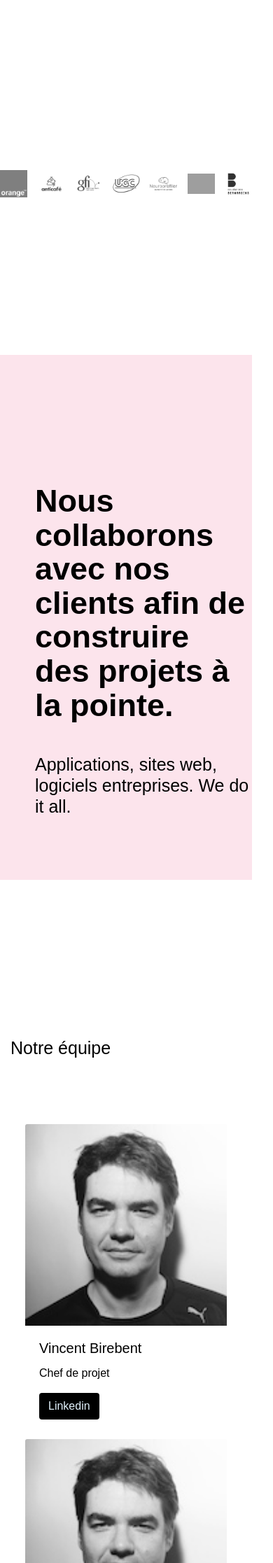
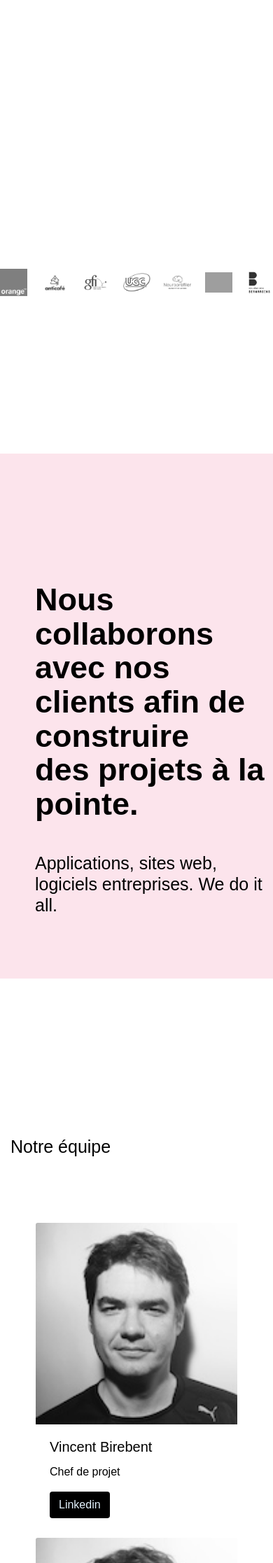
Before and after one commit to psteeve/cstar-industries.github.io, a Jekyll site: the page index.html, which Jekyll copies as it is, in a window 390 px wide. Shown: the part 745-2978 px from the top of the page at 70% size. Built offline with Jekyll 4.4.1, drawn with Linux system fonts in a browser that asks for light colours; grey boxes are pictures that could not be loaded.

Commit message:
margins responsive

```diff
--- a/index.html
+++ b/index.html
@@ -17,13 +17,13 @@
         </div>
       </header>
 
-      <section class="row section1">
+      <section class="container-sm-fluid row section1">
         <h1 class="title"><span id="cstarTitle">cstar industries</span> est une agence
           de développement web à Paris.
         </h1>
       </section>
 
-      <section class="col-lg-12 row section2">
+      <section class="container-sm-fluid row section2">
         <img class="logosClients" src="./images/logos/Orange_logo.png" alt="logo orange">
         <img class="logosClients" src="./images/logos/anticafé.png" alt="logo Anticafé">
         <img class="logosClients" src="./images/logos/logo_GFI_2011.jpg" alt="logo GFI">
@@ -33,7 +33,7 @@
         <img class="logosClients" src="./images/logos/bernardins.jpeg" alt="logo Bernardins">
       </section>
 
-      <section class="col-lg-12 row section3">
+      <section class="container-sm-fluid row section3">
         <h1 class="title2" id="sec3">Nous collaborons avec nos<br />
           clients afin de construire<br />
           des projets à la pointe.</h1>
@@ -43,7 +43,7 @@
       <div class="section4">
         <h2 class="subtitleLight">Notre équipe</h2>
       </div>
-      <section class="col-lg-12 row subSection4 d-flex justify-content-center">
+      <section class="container-sm-fluid row subSection4 d-flex justify-content-center">
         <div class="card m-1" style="width: 18rem;">
           <img class="card-img-top" src="./images/eric-cestari.JPG" alt="Eric Cestar Avatar">
           <div class="card-body">
@@ -95,7 +95,7 @@
         </div>
       </section>
 
-      <section class="col-lg-12 row section5">
+      <section class="container-sm-fluid row section5">
         <div class="topSection5 d-flex justify-content-md-between flex-md-row flex-column">
           <h1 class="title2">Contactez-nous!</h1>
           <h1 class="subtitle">cstar@cstar.io</h1>
--- a/stylesheets/css/home.css
+++ b/stylesheets/css/home.css
@@ -57,6 +57,10 @@
   margin-bottom: 10vh;
 }
 
+.section1 {
+  min-height: 500px;
+}
+
 .section2 {
   margin-top: 25vh;
   display: flex;
--- a/stylesheets/scss/home.scss
+++ b/stylesheets/scss/home.scss
@@ -63,6 +63,7 @@
 }
 
 .section1 {
+  min-height: 500px;
 }
 
 .section2 {
```
Also changed, not shown: 1 other file.
